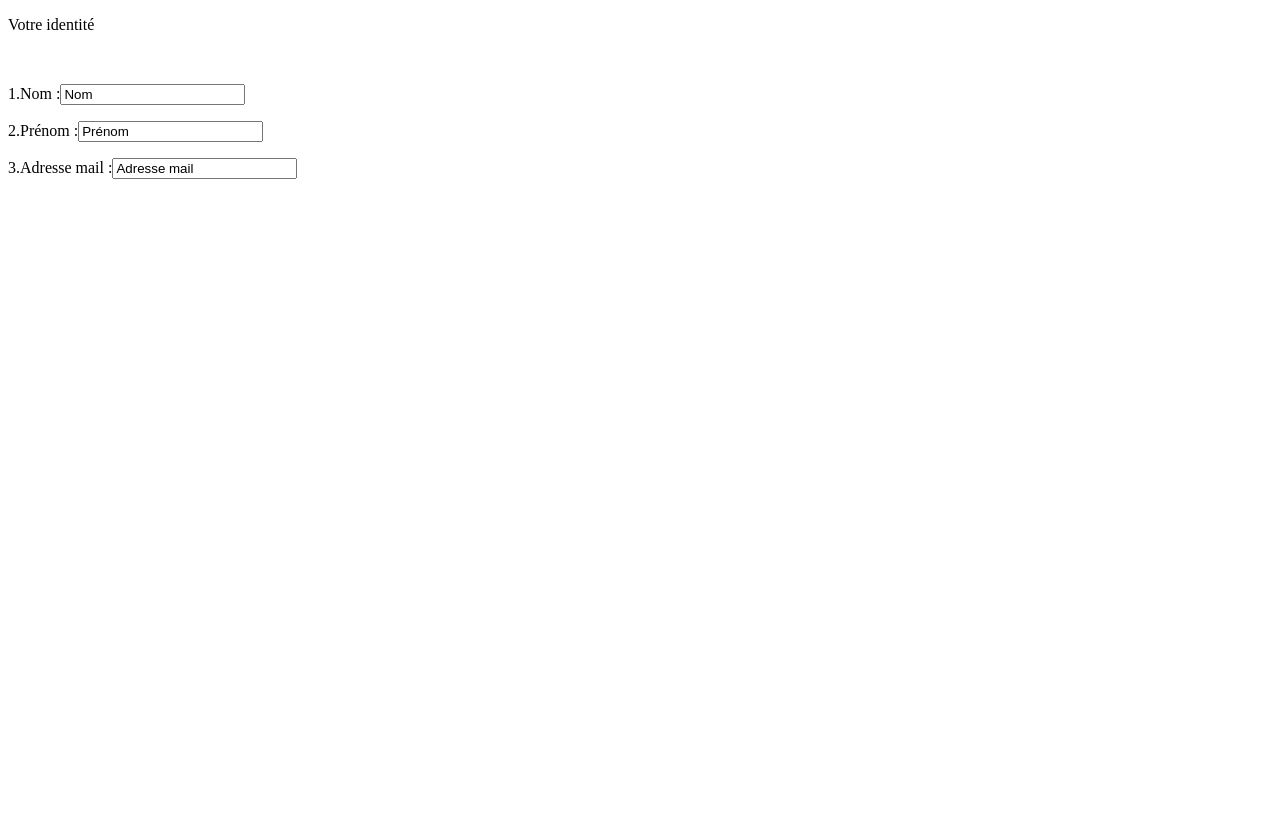
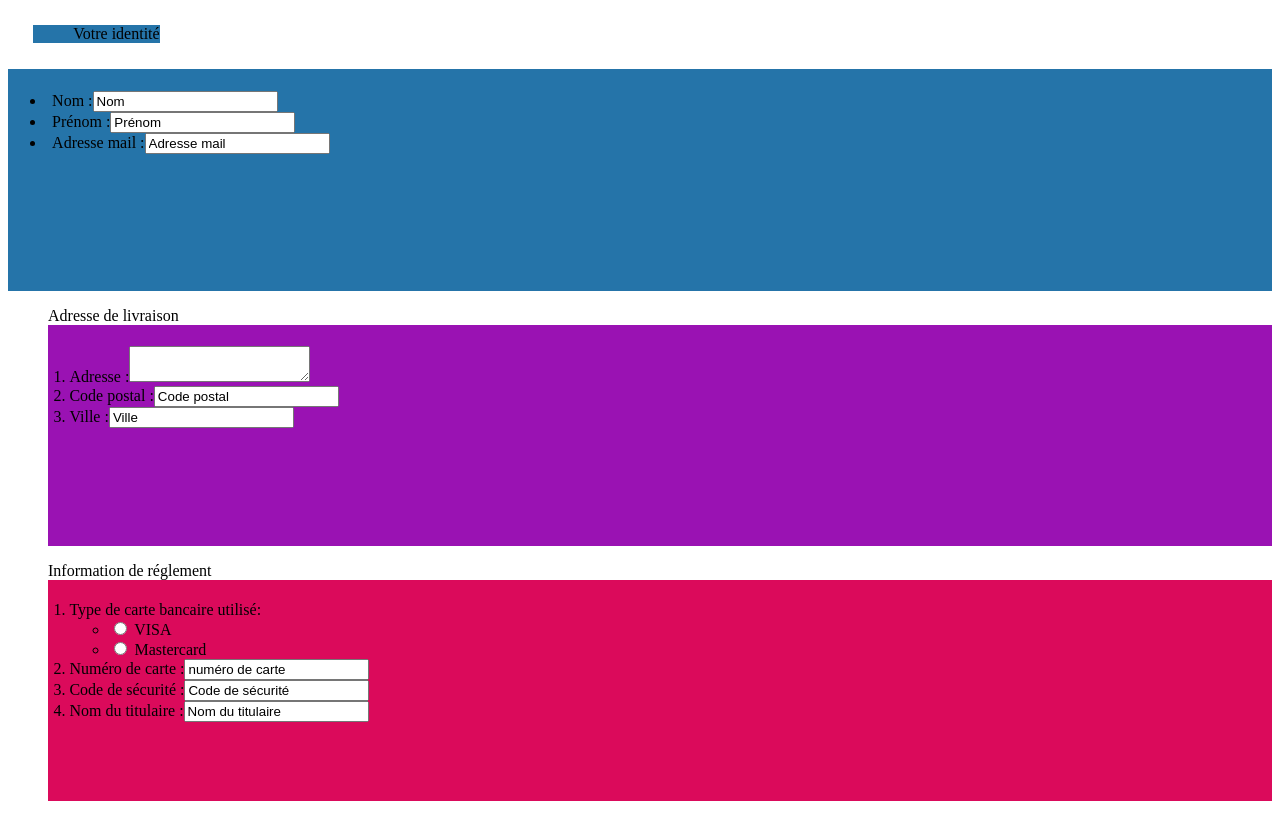
Before and after one commit to DamienPoix/Exercice-html-7, a plain HTML site: page index.html in a window 1280 px wide. Drawn offline with Linux system fonts and the light colour scheme.

Commit message:
ajout des listes du formulaire,ainsi que des premier cadre de couleur

```diff
--- a/CSS/style.css
+++ b/CSS/style.css
@@ -1,3 +1,30 @@
- {
-  font-weight:bold;
-}
+#fondbleu {
+  margin-top: 0px;
+  width: auto;
+  height: 200px;
+  background-color: #2574a9;
+  padding-left: 1.75%;
+  padding-top: 1.75%;
+  }
+  #fondtbleu{
+    max-width: 10%;
+    height: auto;
+    margin: 2%;
+    background-color: #2574a9;
+  }
+  #fondviolet {
+  margin-top: 0px;
+  width: auto;
+  height: 200px;
+  background-color: #9a12b3;
+  padding-left: 1.75%;
+  padding-top: 1.75%;
+  }
+  #fondrose {
+  margin-top: 0px;
+  width: auto;
+  height: 200px;
+  background-color: #db0a5b;
+  padding-left: 1.75%;
+  padding-top: 1.75%;
+  }
--- a/index.html
+++ b/index.html
@@ -1,15 +1,47 @@
 <!DOCTYPE html>
 <html lang="fr" dir="ltr">
   <head>
-    <link rel="stylesheet" href="/CSS/style.css">
+    <link rel="stylesheet" href="CSS/style.css">
     <meta charset="utf-8">
     <title>Exercice 7 HTML</title>
   </head>
   <body>
-    <p>Votre identité</p><br/>
-   <p>1.Nom :<input type="text"value="Nom"></input> </p>
-   <p>2.Prénom :<input type="text"value="Prénom"></input></p>
-   <p>3.Adresse mail :<input type="text"value="Adresse mail"></input></p>
+    <div id="fondtbleu"><ol>Votre identité </div>
+    <div id="fondbleu">
+   <li>Nom :<input type="text"value="Nom"/> </li>
+   <li>Prénom :<input type="text"value="Prénom"/></li>
+   <li>Adresse mail :<input type="mail"value="Adresse mail"/></li>
+ </ol>
+ </div>
+ <ol>Adresse de livraison
+ <div id="fondviolet">
+     <li>Adresse :<textarea rows="2%"> </textarea> </li>
+     <li>Code postal :<input type="text" value="Code postal"/></li>
+     <li>Ville :<input type="text" value="Ville"/></li>
+   </ol>
+</div>
+<div>
+<form method="get">
+  <ol>Information de réglement
+<div id="fondrose">
+   <li>Type de carte bancaire utilisé:
+     <ul>
+       <li>
+         <input type="radio" name="CB" value="VISA" id="VISA"/>
+         <label for="VISA" value="VISA">VISA</label>
+       </li>
+       <li>
+          <input type="radio" name="CB" value="Mastercard" id="Mastercard"/>
+          <label for="Mastercard" value="Mastercard">Mastercard</label>
+      </li>
+    </ul>
+  </li>
+   <li>Numéro de carte :<input type="text" Value="numéro de carte"/> </li>
+   <li>Code de sécurité :<input type="text" Value="Code de sécurité"/></li>
+   <li>Nom du titulaire :<input type="text" value="Nom du titulaire"/></li>
+ </ol>
+ </div>
+</div>
 
   </body>
 </html>
```
